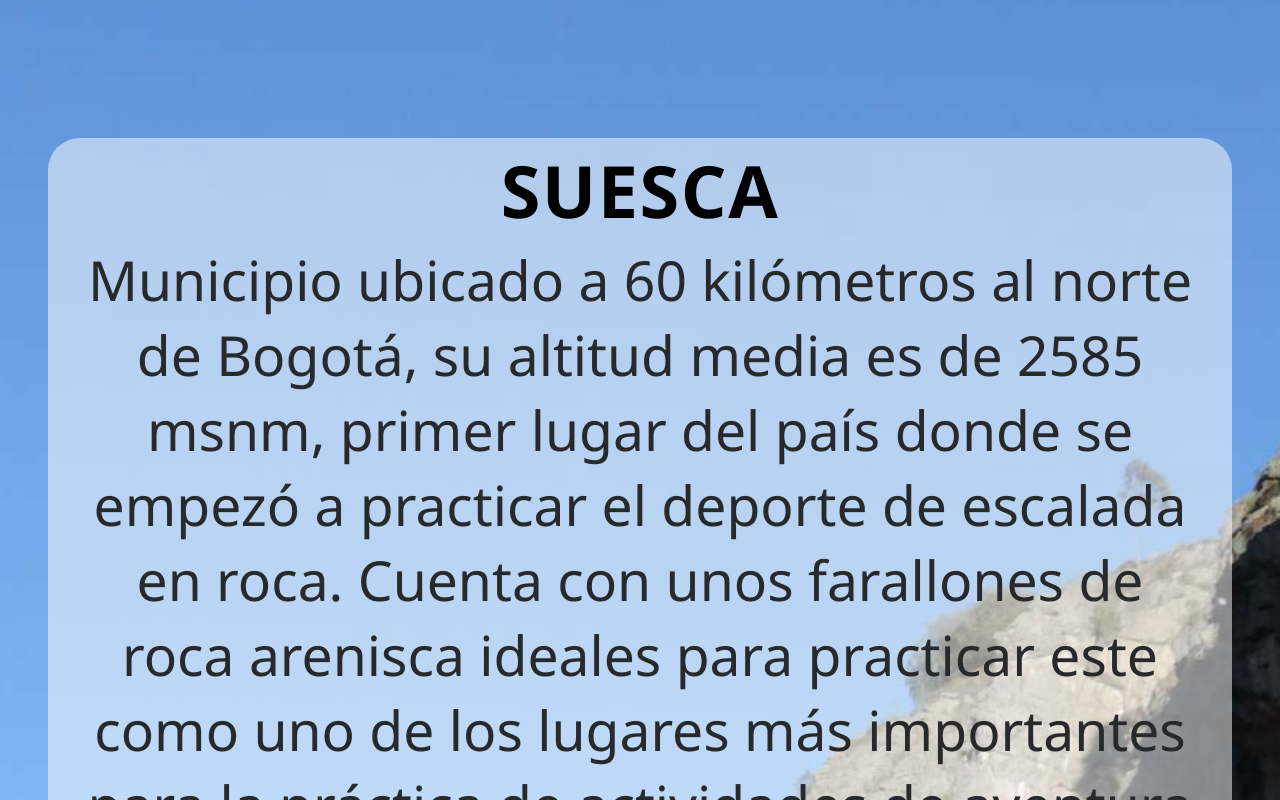
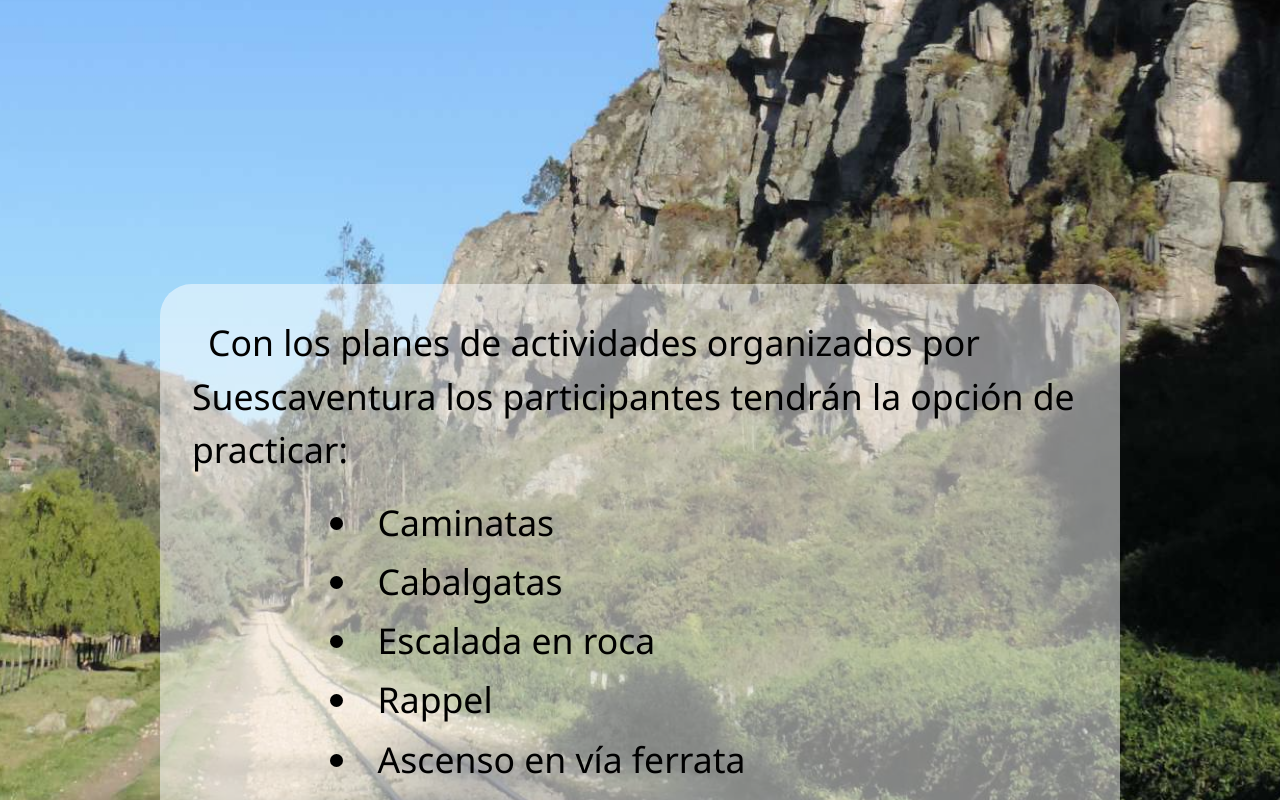
Before and after one commit to dimatteoCarlos/landing-page-suescaventura, a React (Vite) app: page / in a window 1280 px wide. Shown: the part 2540-3340 px from the top of the page. Built offline with nearby package versions, Linux system fonts and the light colour scheme.

Commit message:
background images and usage of clamp

```diff
--- a/src/components/pagesFlex/PagesFlex.tsx
+++ b/src/components/pagesFlex/PagesFlex.tsx
@@ -25,17 +25,17 @@ function PagesFlex({ pages: pags, images }: PagesPropsType) {
   ];
 
   //visualBox: page layout for back photo visualization
-  const pageVisualBox1 = [1, 2, 5,],
-    pageVisualBox2 = [3, 4, 6, 7,8];
+  const pageVisualBox1 = [1, 2, 5],
+    pageVisualBox2 = [3, 4, 6, 7, 8];
 
-  function refAddress(text: string, activities: string[]) {
-    const matchedActivity = activities.find((activity) => {
-      const regEx = new RegExp(activity, 'ig');
+  function refAddress(text: string, menu: string[]) {
+    const matchedMenuItem = menu.find((menuItem) => {
+      const regEx = new RegExp(menuItem, 'ig');
       const found = regEx.test(text);
       return found;
     });
 
-    const result = matchedActivity ?? '';
+    const result = matchedMenuItem ?? '';
     return result;
   }
 
@@ -56,21 +56,17 @@ function PagesFlex({ pages: pags, images }: PagesPropsType) {
               className={`section__page section__page--${page}`}
               key={`page-${indx}`}
               id={pageAddress.trim().toLowerCase()}
+              style={{ backgroundImage: `url(${images[idImg].imgUrl})` }}
             >
               <Navbar />
               {/* <div className={`page__bgImg__container page__bgImg--${page}`}> */}
 
+              {/*
               <img
                 src={`${images[idImg].imgUrl}`}
                 alt={`${images[idImg].imgUrl}`}
                 className={`page__bgImg page__bgImg--${page}`}
-              />
-
-<img
-                src={`${images[idImg].imgUrl}`}
-                alt={`${images[idImg].imgUrl}`}
-                className={`page__bgImg page__bgImg--${page}`}
-              />
+              /> */}
 
               {/* </div> */}
 
@@ -82,17 +78,19 @@ function PagesFlex({ pages: pags, images }: PagesPropsType) {
                 <div
                   className={`page__card page__card--${page} page__card--parr--${page}`}
                 >
-                  <span
+                  <div
                     className={`page__texts--title page__texts--title--${page}`}
                   >
                     {title}
-                  </span>
+                  </div>
 
-                {parr &&  <p
+                  {parr && (
+                    <p
                       className={`page__texts__paragraph page__text__paragraph__parr page__texts_paragraph__parr--${page}`}
                     >
                       {parr}
-                  </p>}
+                    </p>
+                  )}
                 </div>
 
                 {<VisualBox page={page} layoutPattern={pageVisualBox2} />}
@@ -148,9 +146,7 @@ function PagesFlex({ pages: pags, images }: PagesPropsType) {
                             key={`photoGroup__${page}__photo--${i}`}
                             src={`${images[photo.idImg].imgUrl}`}
                             alt={`${images[photo.idImg].imgUrl}`}
-                          className={`page__photoGroup page__photoGroup--${page} page__photoGroup--${page}--${i}
-
-                          `}
+                            className={`page__photoGroup page__photoGroup--${page} page__photoGroup--${page}--${i}`}
                           />
                         </div>
                       ))}
--- a/src/components/visualBox/visualBox.css
+++ b/src/components/visualBox/visualBox.css
@@ -2,9 +2,9 @@
 
 .visualBox{
 width: 100%;
-height: 35rem;
-min-height: 30rem;
-min-height: 40rem;
+height: 25rem;
+min-height: 25rem;
+max-height: 35rem;
 background-color: transparent;
 margin: 0;
 padding: 0;
--- a/src/data/data-pages/dataPages.ts
+++ b/src/data/data-pages/dataPages.ts
@@ -1,18 +1,26 @@
 import { PageType } from '../../types/types';
 
-export const activities:string[]=['caminata','cabalgata','escalada','rappel','ferrata','espeleismo']
+export const activities: string[] = [
+  'planes',
+  'caminata',
+  'cabalgata',
+  'escalada',
+  'rappel',
+  'ferrata',
+  'espeleismo',
+];
 
 export const pages: PageType[] = [
   {
-    pageAddress:'portada',
+    pageAddress: 'portada',
 
     page: 1,
-    visualBox:1,
+    visualBox: 1,
     idImg: 1,
     photoGroup: [{ idImg: 2 }, { idImg: 3 }, { idImg: 4 }, { idImg: 5 }],
 
     texts: {
-      title: 'Suescaventura RNT: 64563',
+      title: 'Suescaventura RNT:64563',
       parr: 'somos operadores turísticos en el municipio de Suesca (Cundinamarca) desde el 2015, legalmente constituidos; nos especializamos en actividades al aire libre, turismo de naturaleza y turismo de aventura con todos los requerimiento de seguridad necesarios para brindar un excelente servicio y así generar una experiencia inolvidable en nuestros visitantes.',
       parr1: '',
       parr2: [],
@@ -20,17 +28,17 @@ export const pages: PageType[] = [
   },
 
   {
-    pageAddress:'suesca',
+    pageAddress: 'suesca',
     page: 2,
-    visualBox:1,
+    visualBox: 1,
     idImg: 6,
     photoGroup: [],
     texts: {
       title: 'SUESCA',
-      parr: 'Municipio ubicado a 60 kilómetros al norte de Bogotá, su altitud media es de 2585 msnm, primer lugar del país donde se   empezó a practicar el deporte de escalada en roca. Cuenta con unos farallones de roca arenisca ideales para practicar este como uno de los lugares más importantes para la práctica de actividades de aventura cerca a Bogotá',
+      parr: 'Municipio ubicado a 60 kilómetros al norte de Bogotá, su altitud media es de 2585 msnm, primer lugar del país donde se   empezó a practicar el deporte de escalada en roca. Cuenta con unos farallones de roca arenisca ideales para practicar este como uno de los lugares más importantes para la práctica de actividades de aventura cerca de Bogotá',
       parr1: '',
       parr2: [
-        'En la salida planeada a Suesca los participantes tendrán la opción de practicar:',
+        'Con los planes de actividades organizados por Suescaventura los participantes tendrán la opción de practicar:',
         'Caminatas',
         'Cabalgatas',
         'Escalada en roca',
@@ -42,9 +50,9 @@ export const pages: PageType[] = [
   },
 
   {
-    pageAddress:'caminata',
+    pageAddress: 'caminata',
     page: 3,
-    visualBox:2,
+    visualBox: 2,
     idImg: 30,
     photoGroup: [],
     texts: {
@@ -57,9 +65,9 @@ export const pages: PageType[] = [
   },
 
   {
-    pageAddress:'cabalgata',
+    pageAddress: 'cabalgata',
     page: 4,
-    visualBox:2,
+    visualBox: 2,
     idImg: 8,
     photoGroup: [],
     texts: {
@@ -71,9 +79,9 @@ export const pages: PageType[] = [
     },
   },
   {
-    pageAddress:'escalada',
+    pageAddress: 'escalada',
     page: 5,
-    visualBox:1,
+    visualBox: 1,
     idImg: 9,
     photoGroup: [{ idImg: 12 }, { idImg: 10 }, { idImg: 11 }, { idImg: 13 }],
     texts: {
@@ -86,9 +94,9 @@ export const pages: PageType[] = [
   },
 
   {
-    pageAddress:'rappel',
+    pageAddress: 'rappel',
     page: 6,
-    visualBox:2,
+    visualBox: 2,
     idImg: 14,
     photoGroup: [{ idImg: 16 }, { idImg: 15 }, { idImg: 17 }],
 
@@ -101,9 +109,9 @@ export const pages: PageType[] = [
     },
   },
   {
-    pageAddress:'ferrata',
+    pageAddress: 'ferrata',
     page: 7,
-    visualBox:1,
+    visualBox: 1,
     idImg: 18,
     photoGroup: [{ idImg: 21 }, { idImg: 19 }, { idImg: 20 }],
     texts: {
@@ -117,9 +125,9 @@ export const pages: PageType[] = [
     },
   },
   {
-    pageAddress:'espeleismo',
+    pageAddress: 'espeleismo',
     page: 8,
-    visualBox:2,
+    visualBox: 2,
     idImg: 22,
     photoGroup: [{ idImg: 23 }, { idImg: 25 }, { idImg: 24 }],
     texts: {
@@ -135,9 +143,9 @@ export const pages: PageType[] = [
 ];
 
 export const lastPage: PageType = {
-  pageAddress:'contact',
+  pageAddress: 'contact',
   page: 12,
-  visualBox:1,
+  visualBox: 1,
   idImg: 27,
   photoGroup: [{ idImg: 29 }],
   texts: {
--- a/src/index.css
+++ b/src/index.css
@@ -10,6 +10,7 @@ body {
   text-align: center;
   list-style: none;
   font-size: 16px;
+  font-weight: normal;
 
   font-family: 'Segoe UI', sans-serif, 'Nanum Gothic';
 
--- a/src/styles/style-pagesFlex.css
+++ b/src/styles/style-pagesFlex.css
@@ -2,8 +2,15 @@
 
 /*FLEX-BOX USAGE -  RESPONSIVE*/
 :root {
-  --MW: 1024px;
-  --clamped-fsz-par: clamp(2rem, calc(4vw + 0.25rem), 3.5rem);
+  --MW: 1228px;
+  /*--clamp--*/
+  --fsz--par: clamp(1rem, 0.423rem + 2.308vw, 2.5rem);
+  --lh--par: clamp(1.5rem, 0.923rem + 2.308vw, 3rem);
+  --fsz--tit: clamp(2.5rem, 1.731rem + 3.077vw, 4.5rem);
+  --lh--tit: clamp(3rem, 2.231rem + 3.077vw, 5rem);
+  /**recommended: --width: clamp(45ch, 50%, 75ch); */
+  --width: clamp(40ch, 70%, 85ch);
+  --width: clamp(75%, 70%, 80%);
 }
 
 .section__page {
@@ -12,6 +19,12 @@
   margin: 0;
   padding: 0;
   position: relative;
+}
+
+.section__page {
+  background-repeat: no-repeat;
+  background-size: cover;
+  background-position: center center;
 }
 
 .page__bgImg {
@@ -47,24 +60,28 @@
   border: none;
   border-radius: 2rem;
   z-index: 10;
-  padding: 1rem;
-  margin: 3rem;
+  padding: 0.5rem;
+  margin: 0 3rem 3rem 3rem;
+  width: var(--width);
 }
 
 .page__texts--title {
-  font-weight: 600;
-  line-height: clamp(3rem, calc(6vw), 4.5rem);
+  /* font-weight: 600; */
+  line-height: var(--lh--tit);
   letter-spacing: 1.5px;
-  font-size: clamp(2.5rem, calc(6vw), 4.5rem);
+  font-size: var(--fsz--tit);
   color: black;
+  font-weight: normal;
+  /* border:10px solid red; */
 }
 
 .page__texts__paragraph {
-  font-size: 1.5rem;
-  font-weight: 500;
   color: rgb(40, 41, 42);
-  font-size: var(--clamped-fsz-par);
+  /* font-weight: 500; */
+  font-size: var(--fsz--par);
+  line-height: var(--lh--par);
   padding: 1rem;
+  font-weight: normal;
 }
 
 .visualBox {
@@ -72,9 +89,10 @@
   width: 100%;
   /* border: 10px solid blue; */
 }
+
 .page__parr2--item {
-  list-style-type: disc;
-  font-size: clamp(1rem, 4vw, 2rem);
+  font-size: var(--fsz--par);
+  line-height: var(--lh--par);
 }
 
 .page__parr2--item:first-child {
@@ -113,13 +131,13 @@
   height: auto;
   border-radius: 50%;
   background-color: rgb(255, 255, 255, 0.6);
-  border: 0.75px solid black;
+  border: 1px solid black;
   margin-bottom: 3rem;
 }
 
 .page__texts--title--1 {
-  font-size: clamp(2rem, calc(4vw), 3rem);
-  line-height: 2rem;
+  font-size: clamp(1rem, 0.372rem + 2.92vw, 3rem);
+  line-height: clamp(1.5rem, 0.872rem + 2.92vw, 3.5rem);
 }
 
 /*****PAGE 2*******/
@@ -127,8 +145,15 @@
   margin-left: 20%;
   text-align: left;
   list-style-type: disc;
-  font-size: clamp(2rem, calc(2vw + 0.25rem), 2.5rem);
-  line-height: 3.5rem;
+  line-height: 1.5;
+  font-size: clamp(1rem, 0.423rem + 2.25vw, 2.5rem);
+  /* line-height: clamp(1rem, 1.372rem + 2.92vw, 4rem); */
+font-weight: normal;
+  color: black;
+}
+
+.page__parr2--item--2:not(:first-child) {
+  line-height: clamp(1rem, 1.372rem + 2.92vw, 4rem);
 }
 
 .page__parr2--item--2:hover a {
@@ -150,7 +175,6 @@
 .page__texts__paragraph__parr1--5 {
   background-color: rgb(255, 255, 255, 0.5);
   width: 90%;
-  /* margin-bottom: 33rem; */
   justify-self: left;
 }
 
@@ -169,9 +193,9 @@
 }
 
 /*****PAGE 6*******/
-.page__bgImg--6 {
+/* .page__bgImg--6 {
   object-position: right;
-}
+} */
 .page__card--parr1--6 {
   margin-top: 10rem;
 }
@@ -251,13 +275,17 @@
     /* height: 14rem; */
   }
 
-  /*******PAGE 6 MEDIA****/
-  .page__bgImg--5 {
+  /*******PAGE 5 MEDIA****/
+  /* .page__bgImg--5 {
     object-position: 75%;
-  }
+  } */
 
   /*******PAGE 6 MEDIA****/
-  .page__bgImg--6 {
+  /* .page__bgImg--6 {
     object-fit: fill;
+  } */
+
+  .section__page--6 {
+    background-position: 80% center;
   }
 }
--- a/src/styles/style-plans.css
+++ b/src/styles/style-plans.css
@@ -1,7 +1,21 @@
 /* style-plans.css */
 :root {
-  --MW: 2500px;
+  --MW: 2440px;
   --w: 81vw;
+}
+:root {
+  /*--clamp--*/
+  --fsz--par--plan: clamp(1rem, 0.808rem + 0.769vw, 1.5rem);
+  --lh--par--plan: clamp(1.25rem, 1.058rem + 0.769vw, 1.75rem);
+
+  --fsz--tit--header: clamp(1rem, 0.87rem + 1.538vw, 2.25rem);
+  --lh--tit--header: clamp(1.5rem, 0.429rem + 2.857vw, 3rem);
+
+  --fsz--tit--plan: clamp(1rem, 0.7996rem + 0.7782vw, 1.5rem);
+  --lh--tit--plan: clamp(1rem, 0.6rem + 1.5vw, 2.25rem);
+
+  /**recommended: --width: clamp(45ch, 50%, 75ch); */
+  --width: clamp(45ch, 75%, 85ch);
 }
 
 .section__plans {
@@ -18,6 +32,12 @@
   align-items: center;
 }
 
+.section__plans {
+  background-repeat: no-repeat;
+  background-size: cover;
+  background-position: center center;
+}
+
 .plans__page__container {
   width: 100%;
   height: 100%;
@@ -29,7 +49,7 @@
   text-align: left;
 }
 
-.plan__bgImg {
+/* .plan__bgImg {
   width: 100%;
   height: 100%;
 
@@ -38,7 +58,7 @@
   position: absolute;
   top: 0;
   left: 0;
-}
+} */
 
 .plan__card {
   background-color: rgb(255, 255, 255, 0.6);
@@ -46,25 +66,21 @@
   border: none;
   border-radius: 1.25rem;
   padding: 0.5rem;
-  text-align: justify;
   z-index: 10;
 
-  display: grid;
+  margin: 0 3rem 3rem 3rem;
 }
 
 .seguro__medico {
-  width: 80%;
-  display: grid;
-  align-items: center;
-
   font-size: 1.2rem;
-  margin-top: 8rem;
-  margin-bottom: 5rem;
+  margin-top: 6rem;
+  margin-bottom: 3rem;
+  /* width: var(--width); */
+  font-size: var(--fsz--par--plan);
+  font-weight: normal;
 }
 
 .pagePlan__container {
-  /* border: 10px solid blue; */
-
   width: 80%;
 
   padding: 1.5rem;
@@ -75,7 +91,7 @@
   justify-content: center;
   gap: 1.5rem;
 
-  background-color: rgb(255, 255, 255, 0.5);
+  background-color: rgb(255, 255, 255, 0.6);
   margin-top: 6rem;
   margin-bottom: 3rem;
 }
@@ -89,18 +105,29 @@
 .pagePlan__header--title {
   font-size: 1.5rem;
   font-weight: bold;
+
+  font-size: var(--fsz--tit--header);
+
+  line-height: var(--lh--tit--header);
 }
 
 .pagePlan__header--parr {
   font-size: 1.25rem;
   font-weight: bold;
+
+  font-size: var(--fsz--tit--header);
+
+  line-height: var(--lh--tit--header);
 }
 
 .pagePlan__parr1 {
-  font-size: 1.2rem;
   font-weight: normal;
   margin-top: 1rem;
-  text-align: justify;
+  text-align: left;
+  font-size: 1.2rem;
+
+  font-size: var(--fsz--par--plan);
+  line-height: var(--lh--tit--header);
 }
 
 /*-----plan container---------*/
@@ -108,14 +135,20 @@
   display: flex;
   flex-direction: column;
   gap: 1rem;
+  /* border:10px solid red; */
 }
 
 .plan__container .plan--title,
 .plan__container .plan--title span {
   font-weight: bold;
-  font-size: 1.25rem;
-  text-align: justify;
-  line-height: 1.8rem;
+  text-align: left;
+  /* line-height: 1.8rem; */
+  /* font-size: 1.25rem; */
+
+  line-height: var(--lh--tit--plan);
+  font-size: var(--fsz--tit--plan);
+
+  /* border:10px solid blue; */
 }
 
 /******CARD STYLE****/
@@ -127,6 +160,8 @@
   justify-content: center;
   align-items: end;
   gap: 1rem;
+
+  /* border:10px solid green; */
 }
 
 .card__plan__container {
@@ -141,12 +176,14 @@
 .card__figure {
   height: 5rem;
   width: auto;
+  aspect-ratio: auto;
 }
+
 .card__figure--plus {
-  height: 1.5rem;
-  width: 1.5rem;
+  height: 2rem;
+  width: 2rem;
   margin: 0 1.5rem;
-  margin-bottom: 1.5rem;
+  margin-bottom: 1.75rem;
 }
 .card__figure--rappel {
   height: 7rem;
@@ -157,13 +194,13 @@
   display: flex;
   flex-direction: column;
   gap: 0.125rem;
-  font-weight: bold;
   padding: 0.125rem 0;
   text-align: center;
   align-items: center;
   justify-content: start;
   min-width: 16rem;
-  max-width: 16rem;
+  max-width:100%;
+  font-weight: bold;
 }
 
 .card__plans__box:last-child {
@@ -171,13 +208,19 @@
 }
 
 .card__plans__box .cardTableHead {
-  font-size: 1.1rem;
+  font-size: 1.25rem;
   border-top: 4px solid rgb(117, 195, 113);
   background-color: rgb(213, 235, 210);
   align-items: center;
   width: 100%;
 }
 
+.card__row__col,
+.currency,
+.card__plans__row {
+  font-size: clamp(1rem, 0.808rem + 0.769vw, 1.5rem);
+  font-weight: bold;
+}
 .card__plans__row {
   display: flex;
   width: 100%;
@@ -186,8 +229,8 @@
   display: flex;
   justify-content: center;
   align-items: center;
-  font-size: 1.25rem;
 }
+
 .card__row__col {
   font-size: 1.2rem;
   min-width: max-content;
@@ -203,8 +246,8 @@
 }
 
 .currency {
-  font-size: 1.2rem;
   margin: 0 0.5rem;
+  font-weight: bold;
 }
 
 .card__row__col--right {
```
Also changed, not shown: src/components/plans/Plans.tsx (+9 -10 lines), public/figures/plus-removebg-preview.svg, public/figures/plus-removebg-previewInicial.svg (added). Lines whose indentation alone changed are shown as unchanged.
